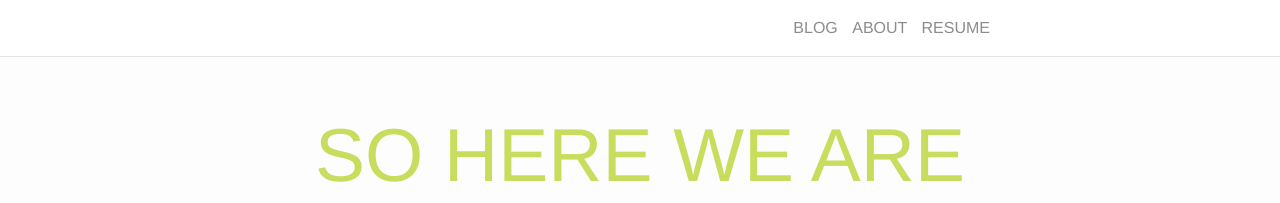
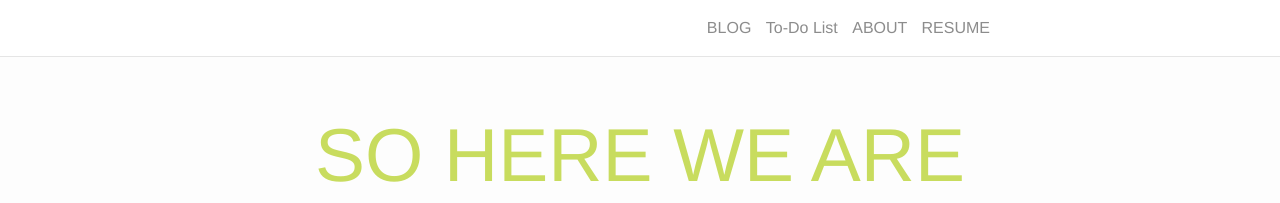
Before and after one commit to chwong1996/myhome, a Jekyll site: the page built from index.html, in a window 1280 px wide. Shown: the top 203 px of the page. Built offline with Jekyll 4.4.1, drawn with Linux system fonts in a browser that asks for light colours; nearby versions of some CDN libraries; the list of posts is cut into pages by our own code.

Commit message:
Update header.html

```diff
--- a/_includes/header.html
+++ b/_includes/header.html
@@ -7,6 +7,7 @@
       <div class="trigger">
         <!-- {{ site.title }} instead of blog -->
         <a class="page-link" href="{{ site.baseurl }}/">BLOG</a>
+        <a class="page-link" href="https://chwong1996.github.io/personal/todolist.html">To-Do List</a>
         {% for page in site.pages %}
           {% if page.title %}
           <a class="page-link" href="{{ page.url | prepend: site.baseurl }}">{{ page.title }}</a>
```
